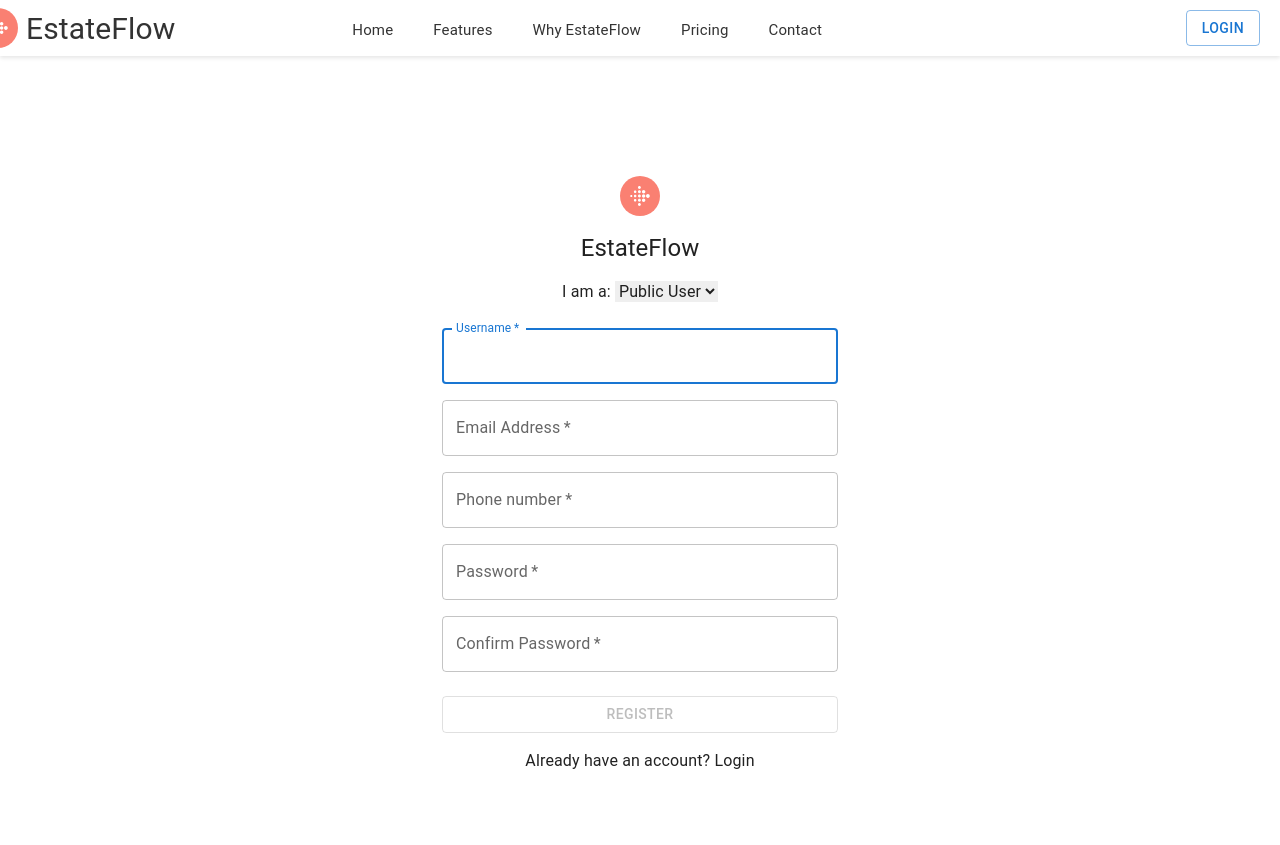
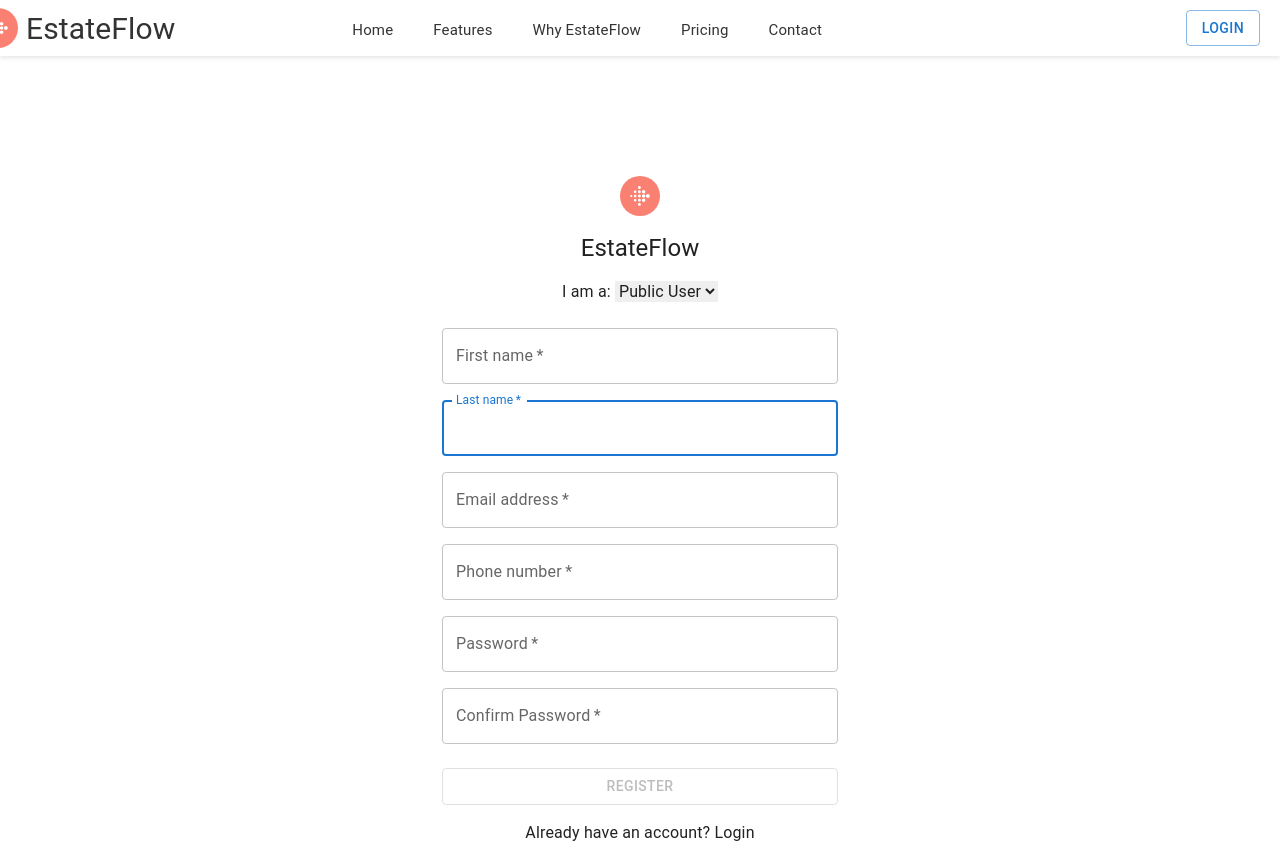
Before and after one commit to Irisvella/SOEN-390-W2024, a React (Vite) app in the folder web-app/: page /Signup in a window 1280 px wide. Before the commit the page ends 800 px from the top, so only its background shows below. Built offline with nearby package versions, Linux system fonts and the light colour scheme; no server answers; the HTML template or start-up script is replaced by a standard one.

Commit message:
change frontend user login form

```diff
--- a/web-app/src/components/Authentication/UserSignupForm.tsx
+++ b/web-app/src/components/Authentication/UserSignupForm.tsx
@@ -2,9 +2,10 @@ import { useState } from "react";
 import { Link } from "react-router-dom";
 import { Grid, TextField, Button } from "@mui/material";
 
-
 const UserSignupForm = () => {
   const [username, setUsername] = useState("");
+  const [firstName, setFirstName] = useState("");
+  const [lastName, setLastName] = useState("");
   const [email, setEmail] = useState("");
   const [phone, setPhone] = useState("");
   const [password, setPassword] = useState("");
@@ -12,58 +13,64 @@ const UserSignupForm = () => {
   const [successMessage, setSuccessMessage] = useState("");
   const [failMessage, setFailMessage] = useState("");
 
-
-
   const emailRegex = /^[^\s@]+@[^\s@]+\.[^\s@]+$/;
   const validateEmail = (email: string) => emailRegex.test(email);
   const phoneRegex = /^\d{10}$/; // Adjust based on required format
   const validatePhone = (phone: string) => phoneRegex.test(phone);
   const passwordsMatch = password === confirmPassword;
 
-
-
-
-  const handleRegister = async (e: { preventDefault: () => void; }) => {
+  const handleRegister = async (e: { preventDefault: () => void }) => {
     e.preventDefault();
     setSuccessMessage("");
     setFailMessage("");
 
-
     try {
       // Replace 'http://localhost:3000' with actual backend endpoint
-      const response = await fetch('http://localhost:3000/signup/public-user',  {
-        method: 'POST',
+      const response = await fetch("http://localhost:3000/signup/public-user", {
+        method: "POST",
         headers: {
-          'Content-Type': 'application/json',
+          "Content-Type": "application/json",
         },
-        body: JSON.stringify({ username, email, password, phone}),
+        body: JSON.stringify({
+          firstName,
+          lastName,
+          username,
+          email,
+          password,
+          phoneNumber: phone,
+        }),
       });
 
       const data = await response.json();
 
       if (response.ok) {
-        console.log('Signup successful', data);
+        console.log("Signup successful", data);
         setSuccessMessage("Signup successful! You can now login.");
-        window.location.href = '/Login';
+        window.location.href = "/Login";
       } else {
-        console.error('Signup failed:', data.message);
-        setFailMessage(data.message || 'An error occurred. Please try again.');}
+        console.error("Signup failed:", data.message);
+        setFailMessage(data.message || "An error occurred. Please try again.");
+      }
     } catch (error) {
-      console.error('Signup error:', error);
-      setFailMessage('An error occurred. Please try again.');
+      console.error("Signup error:", error);
+      setFailMessage("An error occurred. Please try again.");
     }
   };
 
   return (
     <form onSubmit={handleRegister}>
       {successMessage && (
-        <div style={{ color: 'green', textAlign: 'center', marginBottom: '10px'}}>
+        <div
+          style={{ color: "green", textAlign: "center", marginBottom: "10px" }}
+        >
           {successMessage}
         </div>
       )}
 
       {failMessage && (
-        <div style={{ color: 'red', textAlign: 'center', marginBottom: '10px'}}>
+        <div
+          style={{ color: "red", textAlign: "center", marginBottom: "10px" }}
+        >
           {failMessage}
         </div>
       )}
@@ -71,14 +78,28 @@ const UserSignupForm = () => {
       <Grid container spacing={2}>
         <Grid item xs={12}>
           <TextField
-          name="username"
+            name="firstName"
             required
             fullWidth
-          id="username"
-          label="Username"
+            id="firstName"
+            label="First name"
             autoFocus
-          value={username}
-          onChange={(e) => setUsername(e.target.value)}
+            value={firstName}
+            onChange={(e) => setFirstName(e.target.value)}
+            aria-required
+          />
+        </Grid>
+
+        <Grid item xs={12}>
+          <TextField
+            name="lastName"
+            required
+            fullWidth
+            id="lastName"
+            label="Last name"
+            autoFocus
+            value={lastName}
+            onChange={(e) => setLastName(e.target.value)}
             aria-required
           />
         </Grid>
@@ -88,14 +109,17 @@ const UserSignupForm = () => {
             required
             fullWidth
             id="email"
-          label="Email Address"
+            label="Email address"
             name="email"
             error={!validateEmail(email) && email.length > 0}
-          helperText={!validateEmail(email) && email.length > 0 ? "Invalid email format" : ""}
+            helperText={
+              !validateEmail(email) && email.length > 0
+                ? "Invalid email format"
+                : ""
+            }
             value={email}
             onChange={(e) => setEmail(e.target.value)}
           />
-
         </Grid>
         <Grid item xs={12}>
           <TextField
@@ -105,11 +129,14 @@ const UserSignupForm = () => {
             label="Phone number"
             name="phone"
             error={!validatePhone(phone) && phone.length > 0}
-          helperText={!validatePhone(phone) && phone.length > 0 ? "Invalid phone format" : ""}
+            helperText={
+              !validatePhone(phone) && phone.length > 0
+                ? "Invalid phone format"
+                : ""
+            }
             value={phone}
             onChange={(e) => setPhone(e.target.value)}
           />
-
         </Grid>
         <Grid item xs={12}>
           <TextField
@@ -132,11 +159,14 @@ const UserSignupForm = () => {
             type="password"
             id="confirmPassword"
             error={!passwordsMatch && confirmPassword.length > 0}
-          helperText={!passwordsMatch && confirmPassword.length > 0 ? "Passwords do not match" : ""}
+            helperText={
+              !passwordsMatch && confirmPassword.length > 0
+                ? "Passwords do not match"
+                : ""
+            }
             value={confirmPassword}
             onChange={(e) => setConfirmPassword(e.target.value)}
           />
-
         </Grid>
       </Grid>
 
@@ -146,7 +176,15 @@ const UserSignupForm = () => {
         variant="outlined"
         color="warning"
         sx={{ mt: 3, mb: 2 }}
-          disabled={!validateEmail(email) || !validatePhone(phone) || !passwordsMatch || !email || !phone || !password || !confirmPassword}
+        disabled={
+          !validateEmail(email) ||
+          !validatePhone(phone) ||
+          !passwordsMatch ||
+          !email ||
+          !phone ||
+          !password ||
+          !confirmPassword
+        }
       >
         Register
       </Button>
@@ -156,7 +194,6 @@ const UserSignupForm = () => {
           <Link to="/login">Already have an account? Login</Link>
         </Grid>
       </Grid>
-
     </form>
   );
 };
```
Lines whose indentation alone changed are shown as unchanged.
